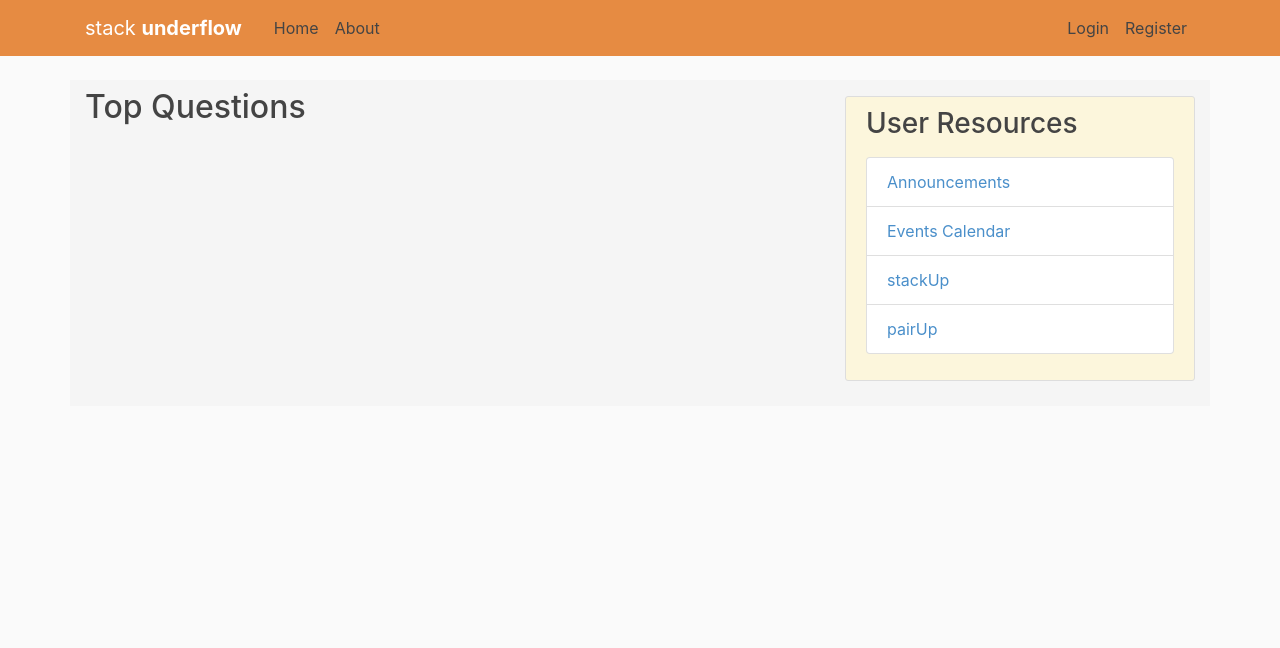
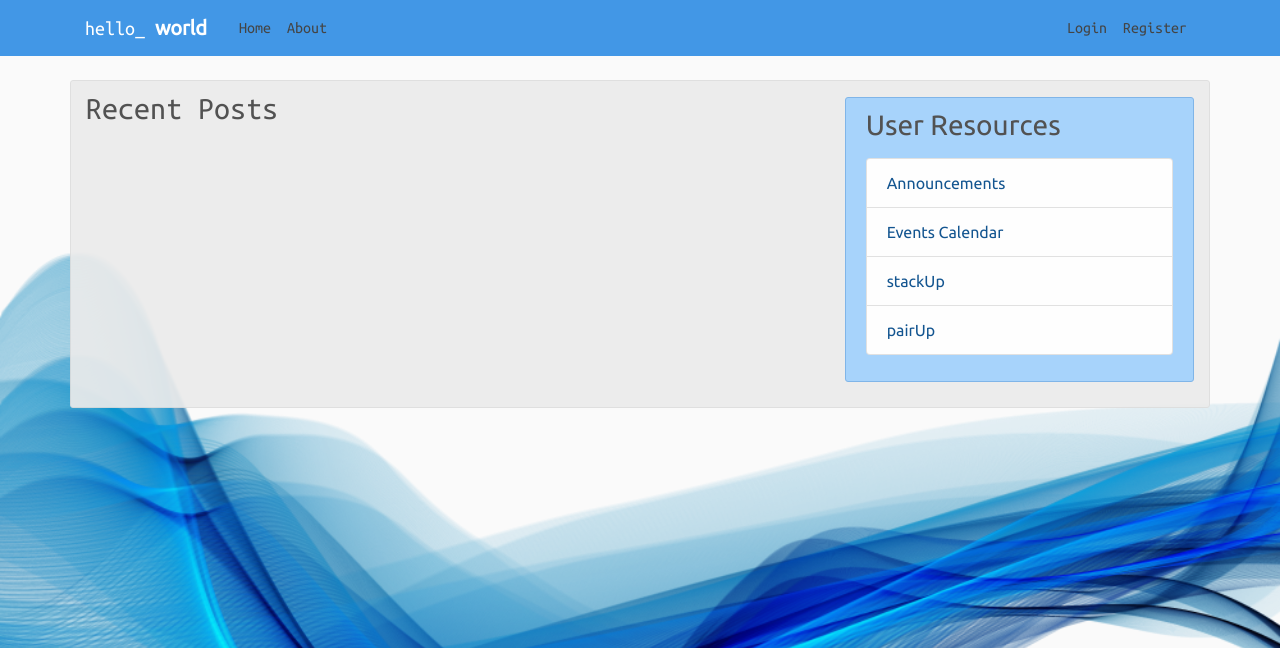
Before and after one commit to bcbecker/Stack-Underflow, a Flask app: page / in a window 1280 px wide. Shown: the top 648 px of the page. Run offline with Flask 2, Linux system fonts and the light colour scheme; data that the repository does not hold is empty; some libraries are stand-ins or nearby versions.

Commit message:
Styling and formatting divs
Updated theme, adding some CSS. Did some cleanup removing style tags from HTML

```diff
--- a/stack_underflow/static/main.css
+++ b/stack_underflow/static/main.css
@@ -1,5 +1,25 @@
+@import url('https://fonts.googleapis.com/css2?family=Ubuntu&family=Ubuntu+Mono&display=swap');
+
+
+* {
+  box-sizing: border-box;
+  margin: 0;
+  padding: 0;
+  font-family: 'Ubuntu', sans-serif;
+}
+
+/*This class is messing up the modals...*/
+main {
+  background-color:rgb(235, 235, 235);
+  border: 1px solid #dddddd;
+  border-radius: 3px;
+  opacity: 0.92;
+}
+
 body {
   background: #fafafa;
+  background-size: cover;
+  background-image: url('./images/blue-vector.png');
   color: #333333;
   margin-top: 5rem;
 }
@@ -8,32 +28,34 @@ h1, h2, h3, h4, h5, h6 {
   color: #444444;
 }
 
-.bg-orange {
-  background-color: #e68b42;
+.bg-blue {
+  background-color: #4297e6;
 }
 
 .site-header .navbar-nav .nav-link {
+  font-family: 'Ubuntu Mono', monospace;
   color: #444444;
 }
 
 .site-header .navbar-nav .nav-link:hover {
+  font-family: 'Ubuntu Mono', monospace;
   color: #ffffff;
 }
 
 .site-header .navbar-nav .nav-link.active {
-  font-weight: 500;
+  font-weight: 700;
 }
 
 .content-section {
-  background:rgb(252, 246, 220);
+  background-color: #a1d0fc;
   padding: 10px 20px;
-  border: 1px solid #dddddd;
+  border: 1px solid #76b0e7;
   border-radius: 3px;
   margin-bottom: 25px;
 }
 
 .reply-section {
-  background:rgb(212, 212, 212);
+  background:#cce6ff;
   padding: 10px 20px;
   border: 1px solid #dddddd;
   border-radius: 3px;
@@ -41,11 +63,12 @@ h1, h2, h3, h4, h5, h6 {
 }
 
 .article-title {
+  font-family: 'Ubuntu Mono', monospace;
   color: #4e4e4e;
 }
 
 a.article-title:hover {
-  color: #caac4a;
+  color: #919191;
   text-decoration: none;
 }
 
@@ -84,9 +107,14 @@ a.article-title:hover {
 }
 
 .account-heading {
+  font-family: 'Ubuntu Mono', monospace;
   font-size: 2.5rem;
 }
 
 .user-font {
-  color: #4a8fca;
+  color: #004888;
 }
+
+.site-font {
+  font-family: 'Ubuntu Mono', monospace;
+}
--- a/stack_underflow/templates/account.html
+++ b/stack_underflow/templates/account.html
@@ -1,6 +1,6 @@
 {% extends "base.html" %}
 {% block content %}
-    <div class="content-section">
+    <div class="content-section mt-3">
       <div class="media">
         <img class="rounded-circle account-img" src="{{ image_file }}">
         <div class="media-body">
--- a/stack_underflow/templates/base.html
+++ b/stack_underflow/templates/base.html
@@ -5,44 +5,44 @@
     <meta charset="utf-8">
     <meta name="viewport" content="width=device-width, initial-scale=1, shrink-to-fit=no">
     <!-- Bootstrap CSS -->
-    <link rel="stylesheet" href="https://maxcdn.bootstrapcdn.com/bootstrap/4.0.0/css/bootstrap.min.css" integrity="sha384-Gn5384xqQ1aoWXA+058RXPxPg6fy4IWvTNh0E263XmFcJlSAwiGgFAW/dAiS6JXm" crossorigin="anonymous">
+    <link rel="stylesheet" href="https://stackpath.bootstrapcdn.com/bootstrap/4.4.1/css/bootstrap.min.css" crossorigin="anonymous">
     <link rel="stylesheet" type="text/css" href="{{ url_for('static', filename='main.css') }}">
 
     {% if title %}
-        <title>Stack Underflow - {{ title }}</title>
+        <title>hello_world - {{ title }}</title>
     {% else %}
-        <title>Stack Underflow</title>
+        <title>hello_world</title>
     {% endif %}
 </head>
 <body>
     <header class="site-header">
-      <nav class="navbar navbar-expand-md navbar-dark bg-orange fixed-top">
+      <nav class="navbar navbar-expand-md navbar-dark bg-blue fixed-top">
         <div class="container">
-          <a class="navbar-brand mr-4" href="/">stack <strong>underflow</strong></a>
+          <a class="navbar-brand mr-4 site-font" href="/">hello_ <strong>world</strong></a>
           <button class="navbar-toggler" type="button" data-toggle="collapse" data-target="#navbarToggle" aria-controls="navbarToggle" aria-expanded="false" aria-label="Toggle navigation">
             <span class="navbar-toggler-icon"></span>
           </button>
           <div class="collapse navbar-collapse" id="navbarToggle">
             <div class="navbar-nav mr-auto">
-              <a class="nav-item nav-link" href="{{ url_for('main.home') }}">Home</a>
-              <a class="nav-item nav-link" href="{{ url_for('main.about') }}">About</a>
+              <a class="nav-item nav-link site-font" href="{{ url_for('main.home') }}">Home</a>
+              <a class="nav-item nav-link site-font" href="{{ url_for('main.about') }}">About</a>
             </div>
             <!-- Navbar Right Side -->
             <div class="navbar-nav">
               {% if current_user.is_authenticated %}
-                <a class="nav-item nav-link article-title" href="{{ url_for('posts.new_post') }}">New Post</a>
-                <a class="nav-item nav-link" href="{{ url_for('users.account') }}">Account</a>
-                <a class="nav-item nav-link" href="{{ url_for('users.logout') }}">Logout</a>
+                <a class="nav-item nav-link site-font" href="{{ url_for('posts.new_post') }}">New Post</a>
+                <a class="nav-item nav-link site-font" href="{{ url_for('users.account') }}">Account</a>
+                <a class="nav-item nav-link site-font" href="{{ url_for('users.logout') }}">Logout</a>
               {% else %}
-                <a class="nav-item nav-link" href="{{ url_for('users.login') }}">Login</a>
-                <a class="nav-item nav-link" href="{{ url_for('users.register') }}">Register</a>
+                <a class="nav-item nav-link site-font" href="{{ url_for('users.login') }}">Login</a>
+                <a class="nav-item nav-link site-font" href="{{ url_for('users.register') }}">Register</a>
               {% endif %}
             </div>
           </div>
         </div>
       </nav>
     </header>
-    <main role="main" class="container" style="background-color:rgb(245, 245, 245)">
+    <main role="main" class="container">
       <div class="row">
         <div class="col-md-8">
           {% with messages = get_flashed_messages(with_categories=true) %}
@@ -57,14 +57,14 @@
           {% block content %}{% endblock %}
         </div>
         <div class="col-md-4">
-          <div class="content-section mt-3" style="background-color:rgb(252, 246, 220)">
+          <div class="content-section mt-3">
             <h3>User Resources</h3>
             <p class='text-muted'>
               <ul class="list-group">
-                <li class="list-group-item"><a class="nav-item user-font" href="">Announcements</a></li>
-                <li class="list-group-item"><a class="nav-item user-font" href="">Events Calendar</a></li>
-                <li class="list-group-item"><a class="nav-item user-font" href="">stackUp</a></li>
-                <li class="list-group-item"><a class="nav-item user-font" href="">pairUp</a></li>
+                <li class="list-group-item "><a class="nav-item user-font" href="">Announcements</a></li>
+                <li class="list-group-item "><a class="nav-item user-font" href="">Events Calendar</a></li>
+                <li class="list-group-item "><a class="nav-item user-font" href="">stackUp</a></li>
+                <li class="list-group-item "><a class="nav-item user-font" href="">pairUp</a></li>
               </ul>
             </p>
           </div>
--- a/stack_underflow/templates/create_post.html
+++ b/stack_underflow/templates/create_post.html
@@ -1,6 +1,6 @@
 {% extends "base.html" %}
 {% block content %}
-<div class="content-section">
+<div class="content-section mt-3">
     <form method="POST" action="">
         {{ form.hidden_tag() }}
         <fieldset class="form-group">
--- a/stack_underflow/templates/index.html
+++ b/stack_underflow/templates/index.html
@@ -1,7 +1,7 @@
 {% extends "base.html" %}
 {% block content %}
-  <h2 class="mt-2">
-    Top Questions
+  <h2 class="mt-2 site-font">
+    Recent Posts
   </h2>
     {% for post in posts.items %}
       <article class="media content-section">
@@ -17,22 +17,24 @@
           </p>
           <div class="text-right">
             <small class="text-muted">
-              {{ post.replies.count }} replies
+              <a class="article-title" href="{{ url_for('posts.post', post_id=post.id) }}">{{ post.replies|length }} replies</a>
             </small>
           </div>
         </div>
       </article>
     {% endfor %}
     <!--Center this? Footer?-->
+    <footer class="justify-content-center">
     {% for page_num in posts.iter_pages(left_edge=1, right_edge=1, left_current=1, right_current=2) %}
       {% if page_num %}
         {% if posts.page == page_num %}
-          <a class="btn btn-secondary mb-4" href="{{ url_for('main.home', page=page_num) }}">{{ page_num }}</a>
+          <a class="btn btn-secondary mb-4 site-font" href="{{ url_for('main.home', page=page_num) }}">{{ page_num }}</a>
         {% else %}
-          <a class="btn btn-outline-secondary mb-4" href="{{ url_for('main.home', page=page_num) }}">{{ page_num }}</a>
+          <a class="btn btn-outline-secondary mb-4 site-font" href="{{ url_for('main.home', page=page_num) }}">{{ page_num }}</a>
         {% endif %}
       {% else %}
         ...
       {% endif %}
     {% endfor %}
+    </footer>
 {% endblock content %}
--- a/stack_underflow/templates/login.html
+++ b/stack_underflow/templates/login.html
@@ -1,6 +1,6 @@
 {% extends "base.html" %}
 {% block content %}
-    <div class="content-section">
+    <div class="content-section mt-3">
         <form method="POST" action="">
             {{ form.hidden_tag() }}
             <fieldset class="form-group">
--- a/stack_underflow/templates/register.html
+++ b/stack_underflow/templates/register.html
@@ -1,6 +1,6 @@
 {% extends "base.html" %}
 {% block content %}
-    <div class="content-section">
+    <div class="content-section mt-3">
         <form method="POST" action="">
             {{ form.hidden_tag() }}
             <fieldset class="form-group">
--- a/stack_underflow/users/utils.py
+++ b/stack_underflow/users/utils.py
@@ -24,7 +24,7 @@ def save_picture(form_picture):
 def send_reset_email(user):
     token = user.get_reset_token()
     msg = Message('Password Reset Request',
-                  sender='noreply@stackunderflow.com',
+                  sender='noreply@hello_world.com',
                   recipients=[user.email])
     msg.body = f'''To reset your password, visit the following link:
 {url_for('users.reset_token', token=token, _external=True)}
```
Also changed, not shown: stack_underflow/templates/about.html (+4 -6 lines), stack_underflow/templates/post.html (+4 -8 lines), README.md, stack_underflow/static/images/blue-vector.png (added), stack_underflow/static/images/default.jpg. Lines whose indentation alone changed are shown as unchanged.
